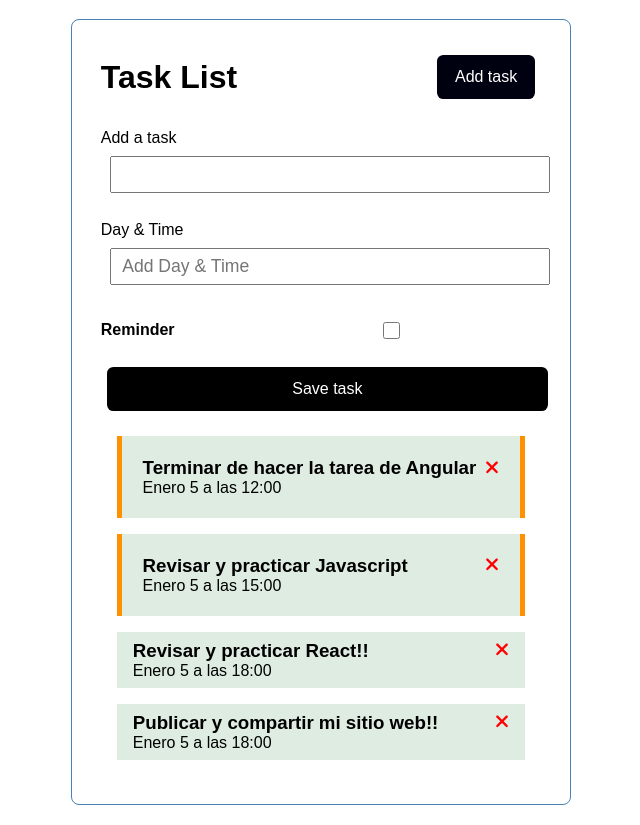
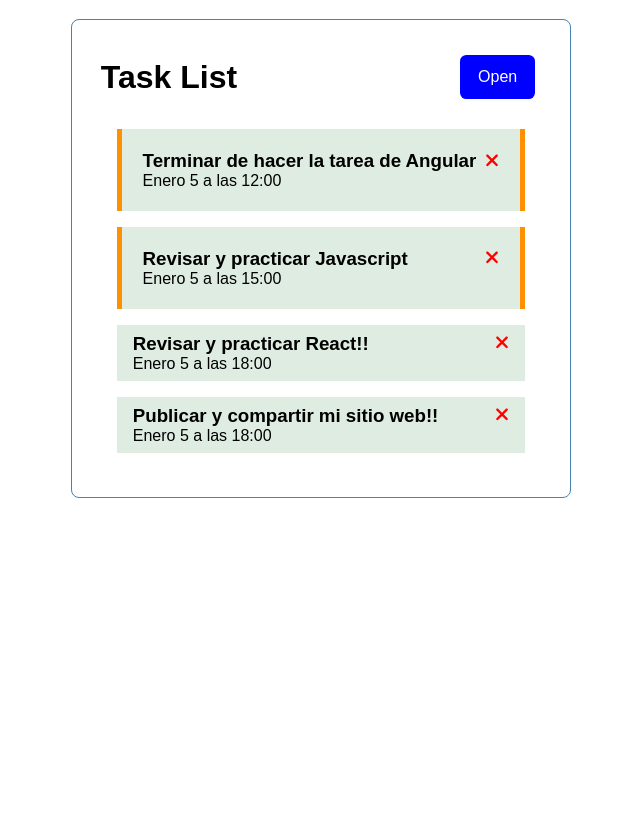
Before and after one commit to CharlyBGood/angular-task-list, an Angular app: page / in a window 1280 px wide. Shown: the whole page, without its empty margins (319-959 px from the left). After the commit the page ends 800 px from the top, so only its background shows below. Built offline with nearby package versions, Linux system fonts and the light colour scheme; data requests are answered from the project's data file.

Commit message:
add function to show and hide form on header & button components

```diff
--- a/src/app/components/add-task/add-task.component.html
+++ b/src/app/components/add-task/add-task.component.html
@@ -1,4 +1,4 @@
-<form class="add-form" (ngSubmit)="onSubmit()">
+<form class="add-form" (ngSubmit)="onSubmit()" *ngIf="showAddForm">
   <div class="form-control">
     <label for="text">Add a task</label>
     <input type="text" name="text" id="text" [(ngModel)]="text" />
--- a/src/app/components/add-task/add-task.component.ts
+++ b/src/app/components/add-task/add-task.component.ts
@@ -1,5 +1,7 @@
 import { Component, Output, EventEmitter } from '@angular/core';
+import { Subscription } from 'rxjs';
 import { Task } from 'src/app/Task';
+import { UiService } from 'src/app/services/ui.service';
 
 @Component({
   selector: 'app-add-task',
@@ -13,6 +15,14 @@ export class AddTaskComponent {
   text: string = '';
   day: string = '';
   reminder: boolean = false;
+  showAddForm: boolean = false;
+  subscription?: Subscription;
+
+  constructor(private uiService: UiService) {
+    this.subscription = this.uiService
+      .onToggle()
+      .subscribe((value) => (this.showAddForm = value));
+  }
 
   onSubmit() {
     if (this.text.length === 0) {
@@ -23,6 +33,4 @@ export class AddTaskComponent {
     const newTask = { text, day, reminder };
     this.onAddTask.emit(newTask);
   }
-
-
 }
--- a/src/app/components/button/button.component.ts
+++ b/src/app/components/button/button.component.ts
@@ -13,6 +13,8 @@ export class ButtonComponent {
   onClick() {
     // alert('clickeaste');
     this.btnClick.emit();
-    this.color = 'red';
+
+    // estp ára mostrar que desde ambos componentes se puede modificar su comportamiento -button-o-header
+    // this.color = 'red';
   }
 }
--- a/src/app/components/header/header.component.html
+++ b/src/app/components/header/header.component.html
@@ -1,8 +1,8 @@
 <header>
   <h1>{{ title }}</h1>
   <app-button
-    text="Add task"
-    color={{color}}
+    text="{{showAddForm ? 'Close' : 'Open'}}"
+    color="{{showAddForm ? 'red' : 'blue'}}"
     (btnClick)="toggleAddTask()"
   ></app-button>
 </header>
--- a/src/app/components/header/header.component.ts
+++ b/src/app/components/header/header.component.ts
@@ -1,4 +1,6 @@
 import { Component } from '@angular/core';
+import { UiService } from 'src/app/services/ui.service';
+import { Subscription } from 'rxjs';
 
 @Component({
   selector: 'app-header',
@@ -7,9 +9,16 @@ import { Component } from '@angular/core';
 })
 export class HeaderComponent {
   title: string = 'Task List';
-  color:string = "#000110"
+  showAddForm: boolean = false;
+  subscription?: Subscription;
+
+  constructor(private uiService: UiService) {
+    this.subscription = this.uiService
+      .onToggle()
+      .subscribe((value) => (this.showAddForm = value));
+  }
 
   toggleAddTask() {
-    alert('clickeaste wach');
+    this.uiService.toggleAddForm();
   }
 }
--- /dev/null
+++ b/src/app/services/ui.service.ts
@@ -0,0 +1,21 @@
+import { Injectable } from '@angular/core';
+import { Observable, Subject } from 'rxjs';
+
+@Injectable({
+  providedIn: 'root',
+})
+export class UiService {
+  private showAddForm: boolean = false;
+  private subject = new Subject<any>();
+
+  constructor() {}
+
+  toggleAddForm(): void {
+    this.showAddForm = !this.showAddForm;
+    this.subject.next(this.showAddForm);
+  }
+
+  onToggle(): Observable<any> {
+    return this.subject.asObservable();
+  }
+}
```
